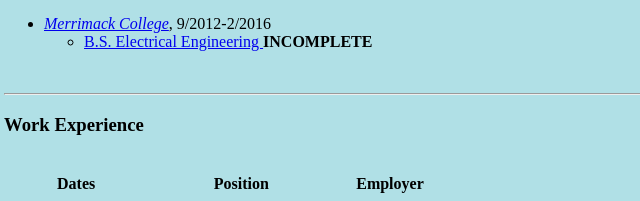
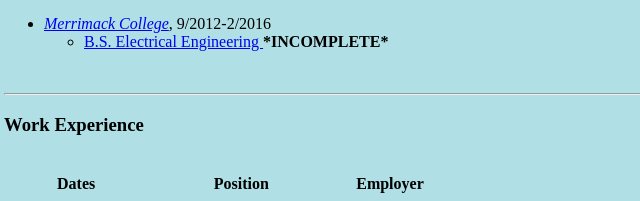
Before and after one commit to Spgately/cv, a plain HTML site: page index.html in a window 1280 px wide. Shown: the part 341-542 px from the top of the page, 4-644 px from the left. Drawn offline with Linux system fonts and the light colour scheme.

Commit message:
Update index.html

```diff
--- a/index.html
+++ b/index.html
@@ -40,7 +40,7 @@
       <br>
       <li><em><a href="https://www.merrimack.edu/">Merrimack College</a></em>, 9/2012-2/2016 <!-- Level 1 list-->
         <ul><li><a href="https://www.merrimack.edu/academics/science_engineering/electrical-engineering/majors/electrical-engineering/">
-          B.S. Electrical Engineering </a> <Strong>INCOMPLETE</Strong> </li></ul> </li> <!-- Level 2 list-->
+          B.S. Electrical Engineering </a> <Strong>*INCOMPLETE*</Strong> </li></ul> </li> <!-- Level 2 list-->
 
     </ul>
       <br>
```
